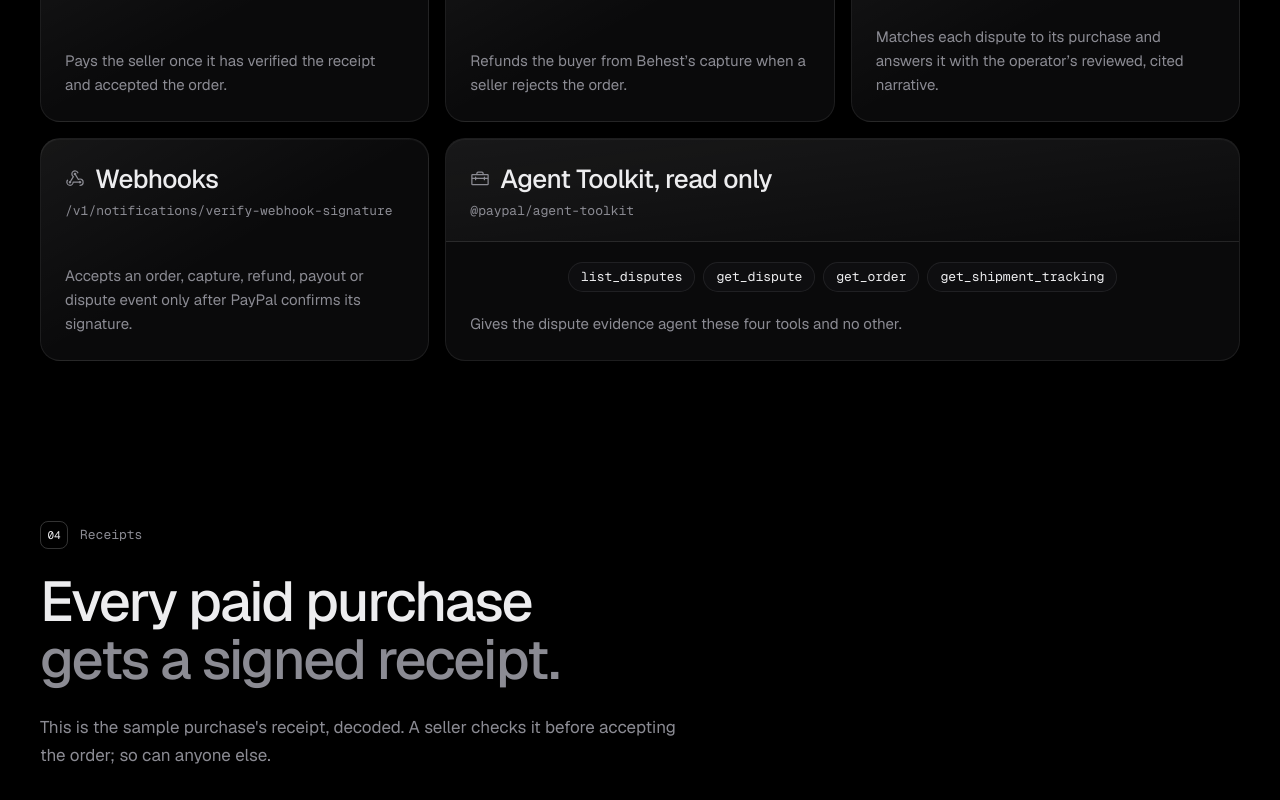
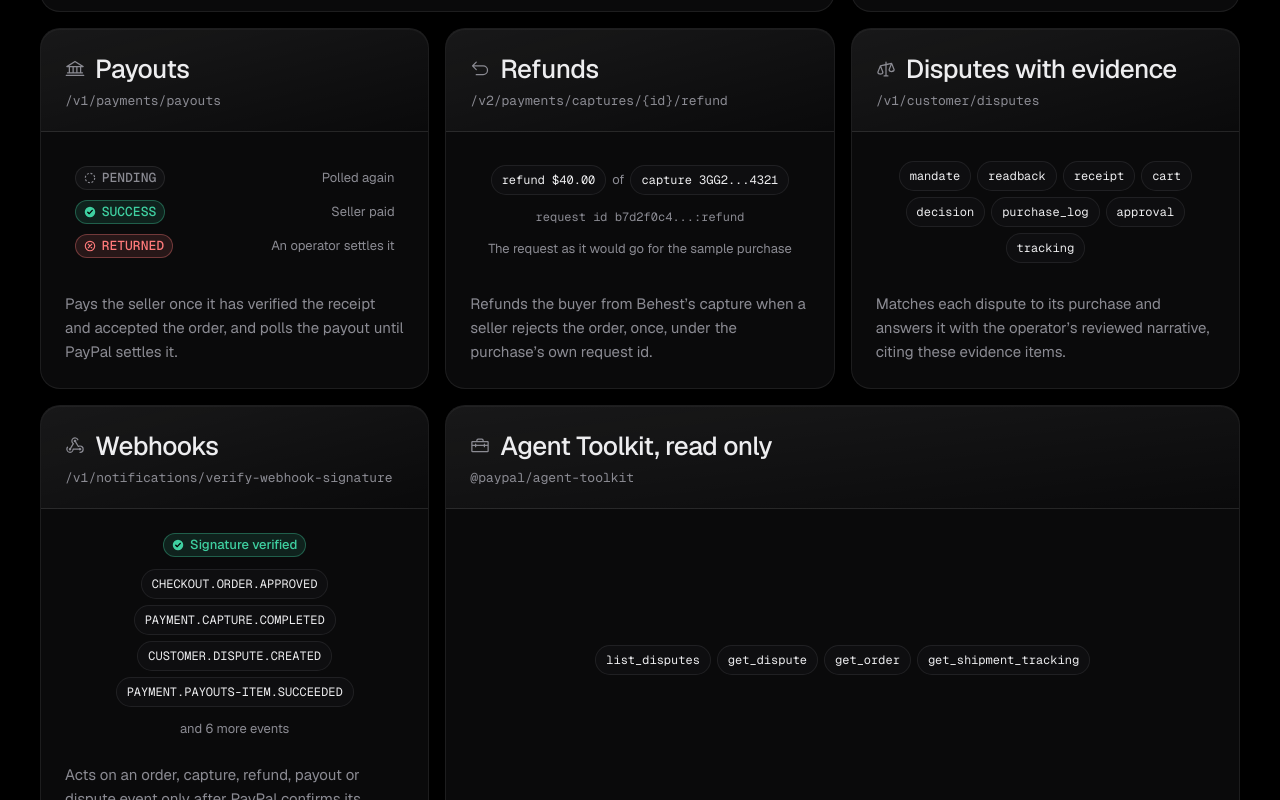
Before and after one commit to omsherikar/behest, a Next.js app: page / in a window 1280 px wide. Shown: the part 4360-5160 px from the top of the page. Built offline with nearby package versions, Linux system fonts and the light colour scheme.

Commit message:
Give every PayPal tile a view of the values Behest handles there, held to the code by a test

```diff
--- a/app/_landing/built-on-paypal.tsx
+++ b/app/_landing/built-on-paypal.tsx
@@ -1,27 +1,99 @@
 import { ArrowRight, ArrowUUpLeft, Bank, Scales, ShoppingCartSimple, Toolbox, Vault, WebhooksLogo } from '@phosphor-icons/react/ssr';
 import type { ReactNode } from 'react';
+import { Money } from '@/components/ui/money';
+import { StatusBadge } from '@/components/ui/status-badge';
 import { FeatureCard } from '@/components/vui/feature-card';
+import { shortId } from '@/lib/ui/format';
+import {
+  EVIDENCE_IDS,
+  ORDER_CAPTURE_STATUSES,
+  PAYOUT_STATUSES,
+  REFUND_REQUEST_SUFFIX,
+  type StatusChip,
+  TOOLKIT_TOOLS,
+  VAULT_TOKENS,
+  WEBHOOK_EVENT_TYPES,
+} from './paypal-facts';
+import { SAMPLE } from './sample';
 import { Section } from './section';
 
-// What Behest uses PayPal for, as a bento grid: one tile per API, with its path and one line on what
-// Behest does with it, from lib/paypal. The two wide tiles show the parts a reader asks about: the
-// two tokens behind a saved wallet, and the only toolkit tools the dispute agent can call.
+// What Behest uses PayPal for, as a bento grid: one tile per API, with its path, a small view of the
+// values Behest handles there and one line on what it does with them. The values come from the code
+// (./paypal-facts.ts, held to it by a test) or from the sample purchase's signed receipt.
 
-const chip = 'rounded-full border border-line bg-raised/70 px-3 py-1 font-mono text-meta text-text';
+const chip = 'rounded-full border border-line bg-raised/70 px-2.5 py-0.5 font-mono text-[0.75rem] text-text';
 
-/** `wide` tiles span two columns: from 768 px, or from 1024 px only where a narrower grid would leave a gap. */
-const TILES: { name: string; path: string; use: string; icon: ReactNode; wide?: boolean; wideFrom?: 'lg'; visual?: ReactNode }[] = [
+function Chips({ items, label }: { items: readonly string[]; label: string }) {
+  return (
+    <ul aria-label={label} className="flex flex-wrap justify-center gap-1.5">
+      {items.map((item) => (
+        <li key={item} className={chip}>
+          {item}
+        </li>
+      ))}
+    </ul>
+  );
+}
+
+function Statuses({ items, label }: { items: readonly StatusChip[]; label: string }) {
+  return (
+    <ul aria-label={label} className="grid w-full max-w-xs gap-2.5">
+      {items.map(({ code, tone, meaning }) => (
+        <li key={code} className="flex items-center justify-between gap-3">
+          <StatusBadge tone={tone}>
+            <span className="font-mono">{code}</span>
+          </StatusBadge>
+          <span className="text-right text-meta text-muted">{meaning}</span>
+        </li>
+      ))}
+    </ul>
+  );
+}
+
+function RefundRequest() {
+  const { payment, decision } = SAMPLE.receipt;
+  return (
+    <div className="grid w-full max-w-xs gap-2.5 text-center">
+      <p className="flex flex-wrap items-center justify-center gap-1.5">
+        <span className={chip}>
+          refund <Money cents={payment.amountCents} />
+        </span>
+        <span className="text-meta text-muted">of</span>
+        <span className={chip}>capture {shortId(payment.captureId, 4, 4)}</span>
+      </p>
+      <p className="font-mono text-[0.75rem] text-muted">
+        request id {decision.purchaseId.slice(0, 8)}...{REFUND_REQUEST_SUFFIX}
+      </p>
+      <p className="text-meta text-muted">The request as it would go for the sample purchase</p>
+    </div>
+  );
+}
+
+const SHOWN_EVENTS = ['CHECKOUT.ORDER.APPROVED', 'PAYMENT.CAPTURE.COMPLETED', 'CUSTOMER.DISPUTE.CREATED', 'PAYMENT.PAYOUTS-ITEM.SUCCEEDED'];
+
+function Webhooks() {
+  const more = WEBHOOK_EVENT_TYPES.length - SHOWN_EVENTS.length;
+  return (
+    <div className="grid justify-items-center gap-3">
+      <StatusBadge tone="seal">Signature verified</StatusBadge>
+      <Chips items={SHOWN_EVENTS} label="Some of the events Behest acts on" />
+      <p className="text-meta text-muted">and {more} more events</p>
+    </div>
+  );
+}
+
+const TILES: { name: string; path: string; use: string; icon: ReactNode; span?: string; visual: ReactNode }[] = [
   {
     name: 'Vault v3 saved wallets',
     path: '/v3/vault/payment-tokens',
     use: 'The buyer saves their PayPal wallet once, with no purchase, while signing the mandate. Allowed purchases charge it with no click.',
     icon: <Vault weight="regular" />,
-    wide: true,
+    span: 'md:col-span-2',
     visual: (
       <div className="flex flex-wrap items-center justify-center gap-2">
-        <span className={chip}>setup token</span>
-        <ArrowRight aria-hidden className="size-4 text-muted" />
-        <span className={chip}>payment token</span>
+        <span className={chip}>{VAULT_TOKENS[0]}</span>
+        <ArrowRight aria-label="becomes a" className="size-4 text-muted" />
+        <span className={chip}>{VAULT_TOKENS[1]}</span>
       </div>
     ),
   },
@@ -30,47 +102,44 @@ const TILES: { name: string; path: string; use: string; icon: ReactNode; wide?:
     path: '/v2/checkout/orders',
     use: 'Creates and captures every order: charged to the saved wallet when allowed, approved by the buyer at PayPal when held.',
     icon: <ShoppingCartSimple weight="regular" />,
+    visual: <Statuses items={ORDER_CAPTURE_STATUSES} label="Capture statuses Behest acts on" />,
   },
   {
     name: 'Payouts',
     path: '/v1/payments/payouts',
-    use: 'Pays the seller once it has verified the receipt and accepted the order.',
+    use: 'Pays the seller once it has verified the receipt and accepted the order, and polls the payout until PayPal settles it.',
     icon: <Bank weight="regular" />,
+    visual: <Statuses items={PAYOUT_STATUSES} label="Payout statuses Behest polls for" />,
   },
   {
     name: 'Refunds',
     path: '/v2/payments/captures/{id}/refund',
-    use: 'Refunds the buyer from Behest’s capture when a seller rejects the order.',
+    use: 'Refunds the buyer from Behest’s capture when a seller rejects the order, once, under the purchase’s own request id.',
     icon: <ArrowUUpLeft weight="regular" />,
+    visual: <RefundRequest />,
   },
   {
     name: 'Disputes with evidence',
     path: '/v1/customer/disputes',
-    use: 'Matches each dispute to its purchase and answers it with the operator’s reviewed, cited narrative.',
+    use: 'Matches each dispute to its purchase and answers it with the operator’s reviewed narrative, citing these evidence items.',
     icon: <Scales weight="regular" />,
+    visual: <Chips items={EVIDENCE_IDS} label="Evidence items a pack can hold" />,
   },
   {
     name: 'Webhooks',
     path: '/v1/notifications/verify-webhook-signature',
-    use: 'Accepts an order, capture, refund, payout or dispute event only after PayPal confirms its signature.',
+    use: 'Acts on an order, capture, refund, payout or dispute event only after PayPal confirms its signature.',
     icon: <WebhooksLogo weight="regular" />,
+    visual: <Webhooks />,
   },
   {
     name: 'Agent Toolkit, read only',
     path: '@paypal/agent-toolkit',
     use: 'Gives the dispute evidence agent these four tools and no other.',
     icon: <Toolbox weight="regular" />,
-    wide: true,
-    wideFrom: 'lg',
-    visual: (
-      <ul className="flex flex-wrap justify-center gap-2">
-        {['list_disputes', 'get_dispute', 'get_order', 'get_shipment_tracking'].map((tool) => (
-          <li key={tool} className={chip}>
-            {tool}
-          </li>
-        ))}
-      </ul>
-    ),
+    // Wide only in three columns: in two, it pairs with Webhooks.
+    span: 'lg:col-span-2',
+    visual: <Chips items={TOOLKIT_TOOLS} label="The toolkit tools the agent can call" />,
   },
 ];
 
@@ -92,8 +161,8 @@ export function BuiltOnPayPal() {
             icon={tile.icon}
             meta={tile.path}
             description={tile.use}
-            className={tile.wide ? (tile.wideFrom === 'lg' ? 'lg:col-span-2' : 'md:col-span-2') : undefined}
-            visualClassName="min-h-0 py-5"
+            className={tile.span}
+            visualClassName="min-h-40 py-6"
           >
             {tile.visual}
           </FeatureCard>
--- /dev/null
+++ b/app/_landing/paypal-facts.ts
@@ -0,0 +1,47 @@
+// The PayPal values the home page's bento tiles show, copied from the code that uses them so the page
+// stays a light server module. tests/ui/paypal-facts.test.ts holds each list to its source, so a
+// change there fails a test rather than leaving the page wrong.
+
+import type { BadgeTone } from '@/components/ui/status-badge';
+
+export type StatusChip = { code: string; tone: BadgeTone; meaning: string };
+
+/** Vault v3: the setup token the buyer approves, then the payment token Behest keeps (lib/paypal/vault.ts). */
+export const VAULT_TOKENS = ['setup token', 'payment token'] as const;
+
+/** Orders v2: the capture statuses captureStatus in lib/paypal/orders.ts acts on; any other is an error. */
+export const ORDER_CAPTURE_STATUSES: readonly StatusChip[] = [
+  { code: 'COMPLETED', tone: 'seal', meaning: 'Captured' },
+  { code: 'PENDING', tone: 'hold', meaning: 'Captured, settling' },
+  { code: 'DECLINED', tone: 'stop', meaning: 'No money moved' },
+];
+
+/** Payouts: a status the poll in lib/purchases/settle.ts keeps polling, the paid one, and a failed one. */
+export const PAYOUT_STATUSES: readonly StatusChip[] = [
+  { code: 'PENDING', tone: 'muted', meaning: 'Polled again' },
+  { code: 'SUCCESS', tone: 'seal', meaning: 'Seller paid' },
+  { code: 'RETURNED', tone: 'stop', meaning: 'An operator settles it' },
+];
+
+/** Refunds: the request id lib/purchases/deliver.ts sends a refund under, after the purchase id. */
+export const REFUND_REQUEST_SUFFIX = ':refund';
+
+/** Disputes: the evidence items lib/disputes/pack.ts can put in a pack, in its order. */
+export const EVIDENCE_IDS = ['mandate', 'readback', 'receipt', 'cart', 'decision', 'purchase_log', 'approval', 'tracking'] as const;
+
+/** Webhooks: the events lib/paypal/webhook-registration.ts subscribes to, each acted on only once verified. */
+export const WEBHOOK_EVENT_TYPES = [
+  'CHECKOUT.ORDER.APPROVED',
+  'PAYMENT.CAPTURE.COMPLETED',
+  'PAYMENT.CAPTURE.DENIED',
+  'PAYMENT.CAPTURE.REFUNDED',
+  'PAYMENT.CAPTURE.REVERSED',
+  'CUSTOMER.DISPUTE.CREATED',
+  'CUSTOMER.DISPUTE.UPDATED',
+  'CUSTOMER.DISPUTE.RESOLVED',
+  'PAYMENT.PAYOUTS-ITEM.SUCCEEDED',
+  'PAYMENT.PAYOUTS-ITEM.FAILED',
+] as const;
+
+/** Agent Toolkit: the only tools lib/paypal/toolkit-bridge.ts gives the dispute evidence agent. */
+export const TOOLKIT_TOOLS = ['list_disputes', 'get_dispute', 'get_order', 'get_shipment_tracking'] as const;
```
Also changed, not shown: 1 other file (tests, documents, lock files or other folders).
